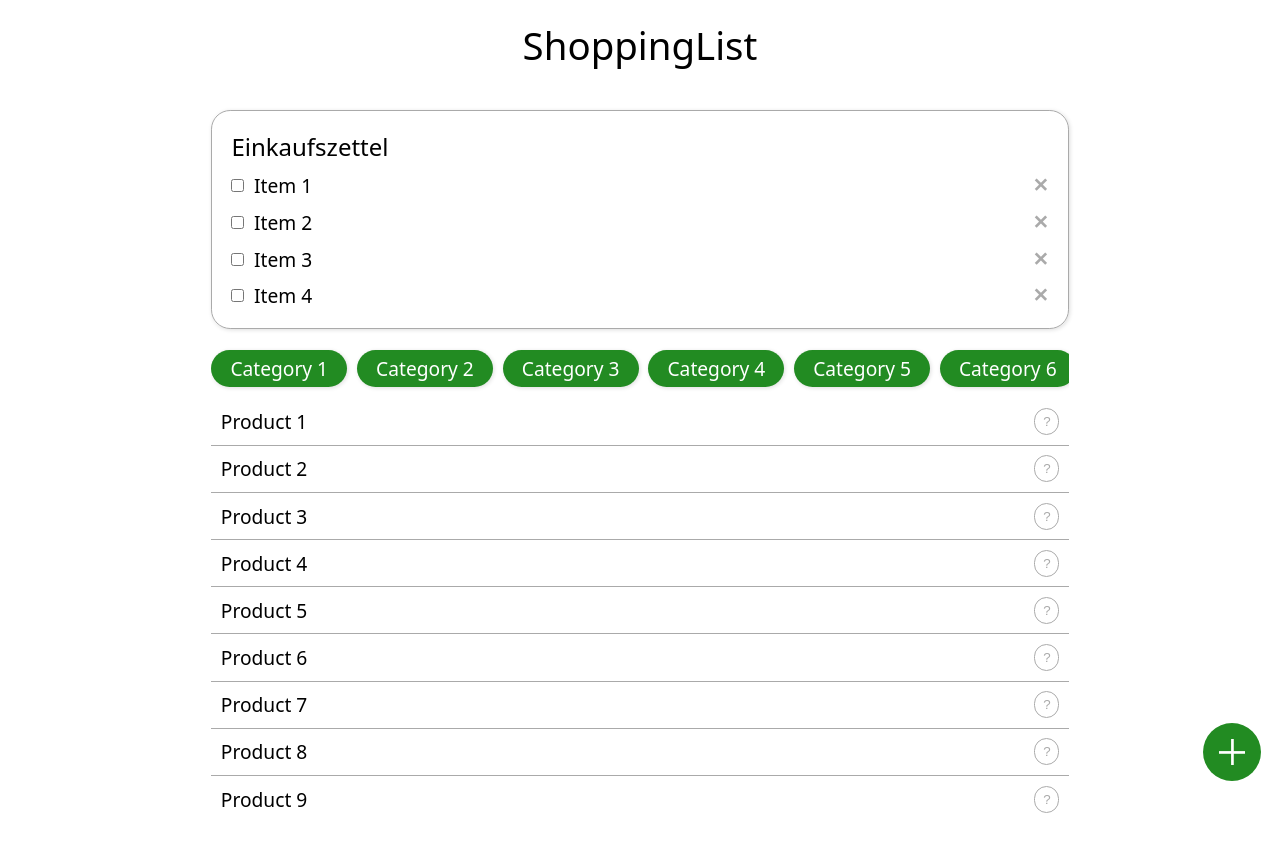
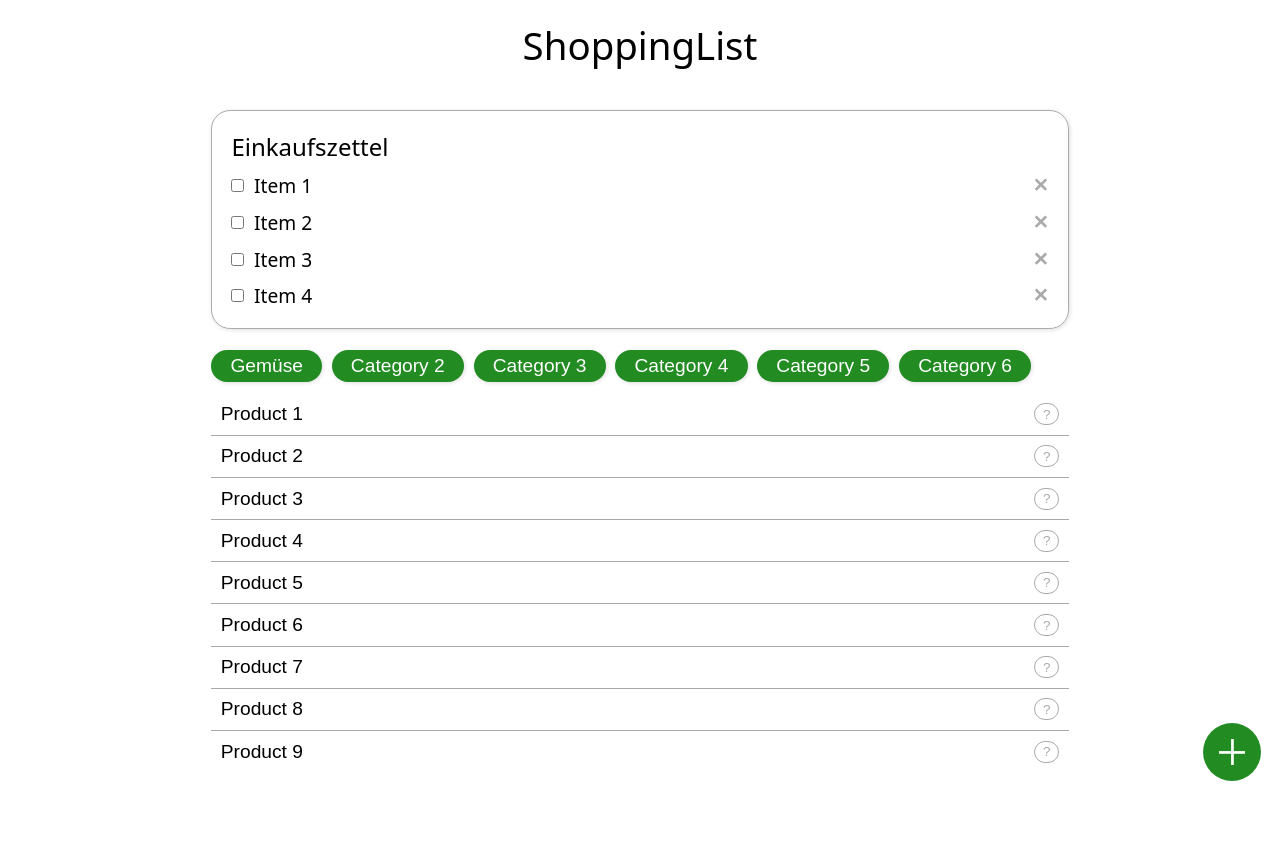
Before and after one commit to lennarthesse/shoppinglist, a SvelteKit app: page / in a window 1280 px wide. After the commit the page ends 800 px from the top, so only its background shows below. Built offline with nearby package versions, Linux system fonts and the light colour scheme.

Commit message:
Hooked up js

```diff
--- a/src/routes/+page.svelte
+++ b/src/routes/+page.svelte
@@ -1,122 +1,66 @@
+<script>
+    let items = ["Item 1", "Item 2", "Item 3", "Item 4"]
+    let categories = ["Gemüse", "Category 2", "Category 3", "Category 4", "Category 5", "Category 6"]
+    let products = ["Product 1", "Product 2", "Product 3", "Product 4", "Product 5", "Product 6", "Product 7", "Product 8", "Product 9"];
+
+    function removeItem() {
+        alert("Removed item from shopping list!");
+    }
+
+    function filterCategory() {
+        alert("Selected category!");
+    }
+
+    function addProduct() {
+        alert("Added product to shopping list!");
+    }
+
+    function showInfo() {
+        alert("Showing product info!");
+    }
+</script>
+
 <section>
     <h1>ShoppingList</h1>
     <div class="items">
         <h2>Einkaufszettel</h2>
         <ul>
+            {#each items as item}
                 <li class="item">
-                <input type="checkbox" id="item1">
-                <label for="item1">Item 1</label>
-                <button class="remove-btn">
+                    <label>
+                        <input type="checkbox">
+                        {item}
+                    </label>
+                    <button class="remove-btn" on:click={removeItem}>
                         ✕
                     </button>
                 </li>
-            <li class="item">
-                <input type="checkbox" id="item2">
-                <label for="item2">Item 2</label>
-                <button class="remove-btn">
-                    ✕
-                </button>
-            </li>
-            <li class="item">
-                <input type="checkbox" id="item3">
-                <label for="item3">Item 3</label>
-                <button class="remove-btn">
-                    ✕
-                </button>
-            </li>
-            <li class="item">
-                <input type="checkbox" id="item4">
-                <label for="item4">Item 4</label>
-                <button class="remove-btn">
-                    ✕
-                </button>
-            </li>
+            {/each}
         </ul>
     </div>
 
     <div class="categories">
-        <div class="category">Category 1</div>
-        <div class="category">Category 2</div>
-        <div class="category">Category 3</div>
-        <div class="category">Category 4</div>
-        <div class="category">Category 5</div>
-        <div class="category">Category 6</div>
+        {#each categories as category}
+            <button class="category" on:click={filterCategory}>
+                {category}
+            </button>
+        {/each}
     </div>
 
     <div class="products">
         <ul>
-            <li class="product">
-                <div class="product-body">
-                    Product 1
-                    <button class="product-info">
+            {#each products as product}
+                <li class="product-wrapper">
+                    <div class="product">
+                        <button class="product-body" on:click={addProduct}>
+                            {product}
+                        </button>
+                        <button class="product-info" on:click={showInfo}>
                             ?
                         </button>
                     </div>
                 </li>
-            <li class="product">
-                <div class="product-body">
-                    Product 2
-                    <button class="product-info">
-                        ?
-                    </button>
-                </div>
-            </li>
-            <li class="product">
-                <div class="product-body">
-                    Product 3
-                    <button class="product-info">
-                        ?
-                    </button>
-                </div>
-            </li>
-            <li class="product">
-                <div class="product-body">
-                    Product 4
-                    <button class="product-info">
-                        ?
-                    </button>
-                </div>
-            </li>
-            <li class="product">
-                <div class="product-body">
-                    Product 5
-                    <button class="product-info">
-                        ?
-                    </button>
-                </div>
-            </li>
-            <li class="product">
-                <div class="product-body">
-                    Product 6
-                    <button class="product-info">
-                        ?
-                    </button>
-                </div>
-            </li>
-            <li class="product">
-                <div class="product-body">
-                    Product 7
-                    <button class="product-info">
-                        ?
-                    </button>
-                </div>
-            </li>
-            <li class="product">
-                <div class="product-body">
-                    Product 8
-                    <button class="product-info">
-                        ?
-                    </button>
-                </div>
-            </li>
-            <li class="product">
-                <div class="product-body">
-                    Product 9
-                    <button class="product-info">
-                        ?
-                    </button>
-                </div>
-            </li>
+            {/each}
         </ul>
     </div>
 </section>
--- a/static/styles/styles.css
+++ b/static/styles/styles.css
@@ -63,6 +63,7 @@ aside {
 
 button {
     cursor: pointer;
+    font-size: 1rem;
 }
 
 /**********/
@@ -89,11 +90,19 @@ button {
 .item {
     display: flex;
     align-items: center;
+    justify-content: space-between;
+    gap: 1rem;
+}
+
+.item label {
+    flex-grow: 1;
+    display: flex;
+    align-items: center;
     gap: 0.5rem;
+    cursor: pointer;
 }
 
 .item .remove-btn {
-    margin-left: auto;
     color: #aaa;
     font-size: 1rem;
     font-weight: bold;
@@ -105,10 +114,10 @@ button {
     flex-wrap: nowrap;
     gap: 0.5rem;
     overflow-x: auto;
-    color: var(--light);
 }
 
 .category {
+    color: var(--light);
     flex-shrink: 0;
     padding: 0.25rem 1rem;
     border-radius: 100rem;
@@ -116,14 +125,7 @@ button {
     background-color: var(--primary);
 }
 
-.product-body {
-    display: flex;
-    gap: 0.5rem;
-    justify-content: space-between;
-    padding: 0.5rem;
-}
-
-.product:not(:last-child)::after {
+.product-wrapper:not(:last-child)::after {
     content: "";
     display: block;
     width: 100%;
@@ -131,9 +133,23 @@ button {
     background-color: #aaa;
 }
 
+.product {
+    display: flex;
+    justify-content: space-between;
+    gap: 1rem;
+}
+
+.product-body {
+    padding: 0.5rem;
+    flex-grow: 1;
+    text-align: left;
+}
+
 .product-info {
+    font-size: 0.7rem;
     border-radius: 100rem;
     padding: 0 0.4rem;
+    margin: 0.5rem;
     color: #aaa;
     border: 1px solid #aaa;
 }
```
Lines whose indentation alone changed are shown as unchanged.
